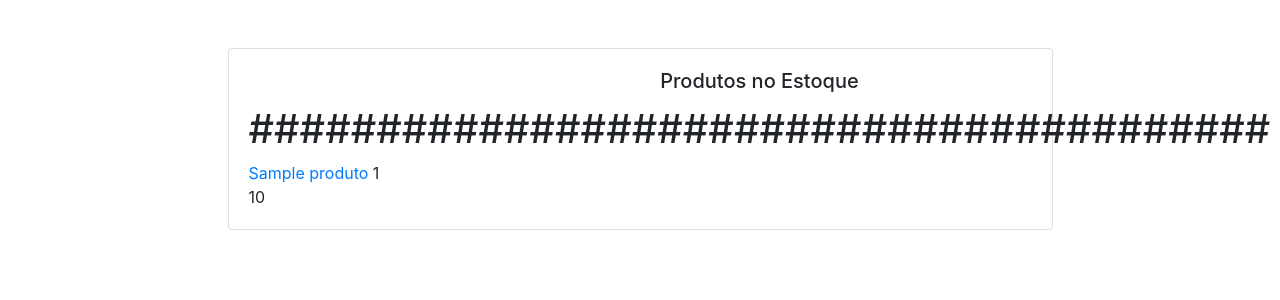
After one commit to LucasDosAnjos0804/PetShopSysProject, a Django app: page /listEstoque/ in a window 1280 px wide. The commit adds this page. Shown: the top 300 px of the page. Run offline with Django 3.2, Linux system fonts and the light colour scheme; tables that the repository leaves empty hold one stand-in row (values such as "Sample post"); some libraries are stand-ins or nearby versions.

Commit message:
CRUD Estoque  OK

```diff
--- a/petshopsys/petshopsys_app/models.py
+++ b/petshopsys/petshopsys_app/models.py
@@ -136,7 +136,7 @@ class Produto (models.Model):
         return self.nome
 
 class Estoque (models.Model):
-    cod_produto = models.ForeignKey (Produto, on_delete = models.CASCADE)
+    cod_produto = models.OneToOneField (Produto, on_delete = models.CASCADE)
     quantidade = models.BigIntegerField (verbose_name = 'Quantidade')
 
     def __str__ (self):
--- /dev/null
+++ b/petshopsys/petshopsys_app/templates/petshopsys_app/Gerente/Cads/list_Estoque.html
@@ -0,0 +1,39 @@
+{% load static %}
+<!DOCTYPE html>
+
+<html xmlns="http://www.w3.org/1999/xhtml">
+<head runat="server">
+<meta http-equiv="Content-Type" content="text/html; charset=utf-8"/>
+    <title></title>
+    <link href="{% static 'content/bootstrap.min.css' %}" rel="stylesheet" />
+    <link rel="icon"
+      type="image/png"
+      href="{% static 'imgs/pawprint.png' %}" />
+</head>
+<body>
+  <div class="container">
+    <div class="row">
+      <div class="col-lg-10 col-xl-9 mx-auto">
+        <div class="card card-signin flex-row my-5">
+          <div class="card-img-left d-none d-md-flex">
+             <!-- Background image for card set in CSS! -->
+          </div>
+          <div class="card-body">
+            <h5 class="card-title text-center">Produtos no Estoque</h5>
+
+            <!-- Comeca aki ##################################################33 -->
+            {% for x in estoque %}
+              <h1>########################################</h1>
+              <a href="{% url 'EditEstoque' pk=x.pk %}">{{ x.cod_produto }}</a>
+              {{x.pk}}<br><!-- Isso que é o código de barras ;) -->
+              {{x.quantidade}}
+            {% endfor %}
+            <!-- Termina aki #########################333######### -->
+
+          </div>
+        </div>
+      </div>
+    </div>
+  </div>
+</body>
+</html>
--- a/petshopsys/petshopsys_app/templates/petshopsys_app/Gerente/opcoes.html
+++ b/petshopsys/petshopsys_app/templates/petshopsys_app/Gerente/opcoes.html
@@ -99,7 +99,7 @@
                         <p class="card-text"></p>
                     </div>
                     <div class="card-footer">
-                        <a href="Cads/cad_Estoque.aspx" class="btn btn-primary">ENTRAR</a>
+                        <a href="{% url 'CadEstoque' %}" class="btn btn-primary">ENTRAR</a>
                     </div>
                 </div>
             </div>
--- a/petshopsys/petshopsys_app/urls.py
+++ b/petshopsys/petshopsys_app/urls.py
@@ -2,6 +2,7 @@ from django.urls import path
 from .views import Login,Index,MenuCliente,MenuGerente,MenuCaixa,MenuVeterinario,cadFornecedor,cadServico,listServico,editServico,cadFuncionario
 
 from . import views
+
 urlpatterns = [
     path('',Index.as_view(), name = 'Index'),
 
@@ -45,4 +46,8 @@ urlpatterns = [
     path('cadCaixa/',views.cadCaixa,name='CadCaixa'),
     path('listCaixa/',views.listCaixa,name='ListCaixa'),
     path('editCaixa/<int:pk>',views.editCaixa,name='EditCaixa'),
+
+    path('cadEstoque/',views.cadEstoque,name='CadEstoque'),
+    path('listEstoque/',views.listEstoque,name='ListEstoque'),
+    path('editEstoque/<int:pk>',views.editEstoque,name='EditEstoque'),
 ]
--- a/petshopsys/petshopsys_app/views.py
+++ b/petshopsys/petshopsys_app/views.py
@@ -3,8 +3,8 @@ from django.http import HttpResponse,HttpResponseRedirect
 from django.template import loader
 from django.views import View
 
-from .forms import LoginForm,FornecedorForm,ServicoForm,ClienteForm,PetForm,ProdutoForm,GerenteForm,VeterinarioForm,CaixaForm
-from .models import Usuario,Cliente,Gerente,Caixa,Veterinario,RegistrarConsulta,Compra,Pet,ListaItemServico,ItemServico,Servico,Fornecedor,Produto,Gerente,Veterinario,Caixa
+from .forms import LoginForm,FornecedorForm,ServicoForm,ClienteForm,PetForm,ProdutoForm,GerenteForm,VeterinarioForm,CaixaForm,EstoqueForm
+from .models import Usuario,Cliente,Gerente,Caixa,Veterinario,RegistrarConsulta,Compra,Pet,ListaItemServico,ItemServico,Servico,Fornecedor,Produto,Gerente,Veterinario,Caixa,Estoque
 
 # Create your views here.
 
@@ -390,3 +390,35 @@ def listCaixa(request):
 
     #retorna render, funcao http, o diretorio do tamplate, mensagem ao template
     return render(request,'petshopsys_app/Gerente/Cads/list_Caixa.html',{'caixas':caixas})
+
+################################################################################################
+
+def cadEstoque(request):
+    if request.method == "POST":
+        form = EstoqueForm(request.POST)
+        if form.is_valid():
+            estoque = form.save(commit=False)
+            estoque.save()
+            return redirect('MenuGerente')
+    else:
+        form = EstoqueForm()
+    return render(request, 'petshopsys_app/Gerente/Cads/cad_Estoque.html', {'form': form})
+
+def editEstoque (request,pk):
+    estoque = get_object_or_404(Estoque, pk=pk)
+    if request.method == "POST":
+        form = EstoqueForm(request.POST, instance=estoque)
+        if form.is_valid():
+            estoque = form.save(commit=False)
+            estoque.save()
+            return redirect('MenuGerente')
+    else:
+        form = EstoqueForm(instance=estoque)
+    return render(request, 'petshopsys_app/Gerente/Cads/cad_Estoque.html', {'form': form})
+
+def listEstoque(request):
+    #busca os dados
+    estoque = Estoque.objects.all().order_by('quantidade')
+
+    #retorna render, funcao http, o diretorio do tamplate, mensagem ao template
+    return render(request,'petshopsys_app/Gerente/Cads/list_Estoque.html',{'estoque':estoque})
```
Also changed, not shown: petshopsys/petshopsys_app/forms.py (+6 -1 lines), petshopsys/petshopsys_app/templates/petshopsys_app/Gerente/Cads/cad_Estoque.html (+19 -26 lines).
